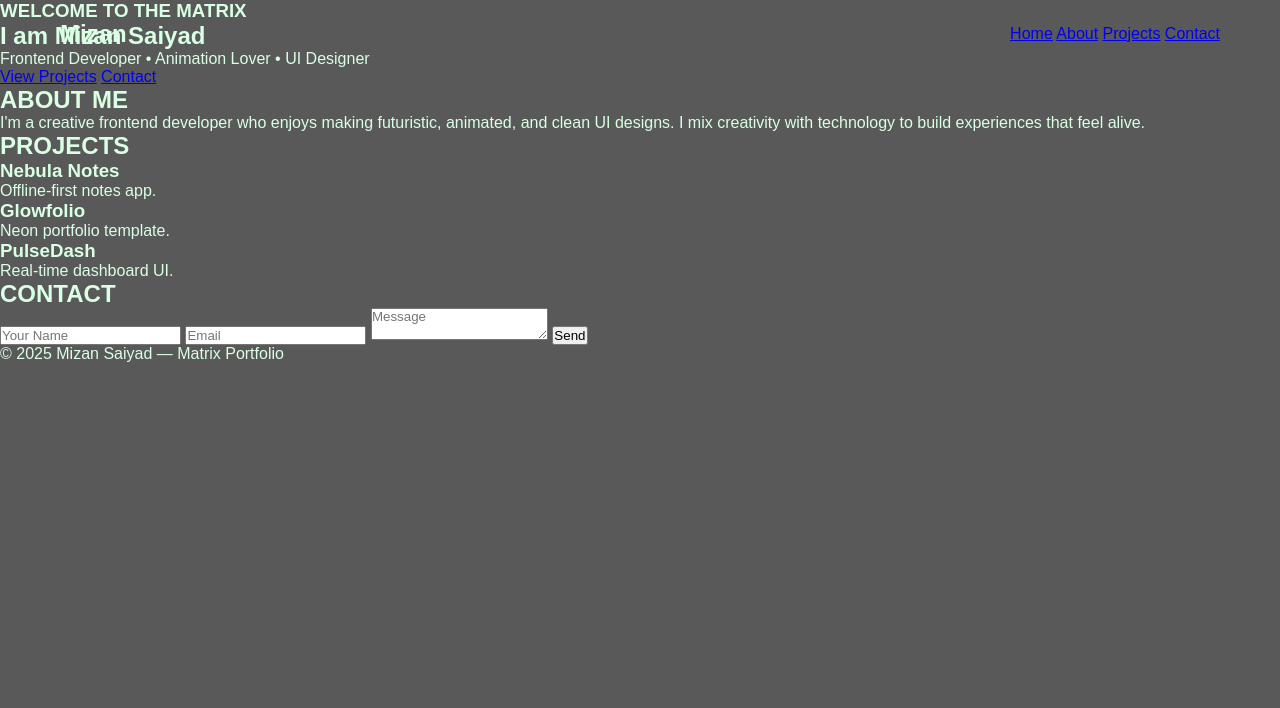
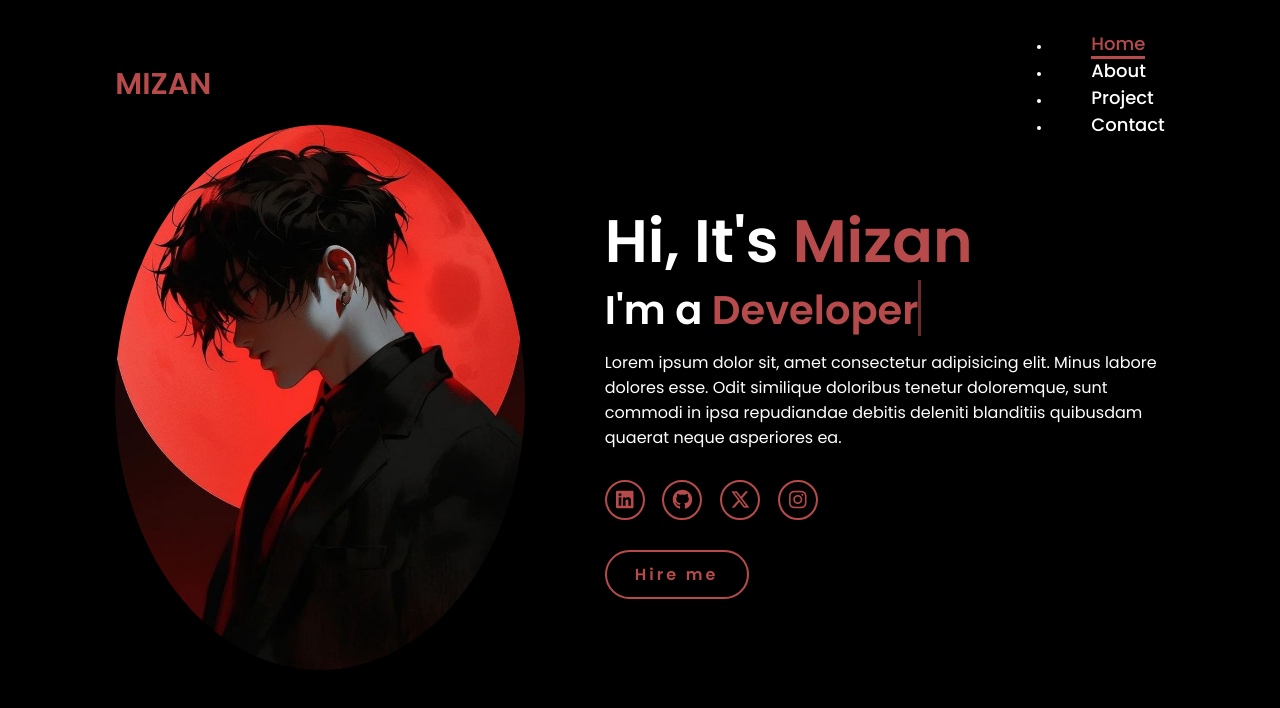
Before and after one commit to saiyadmizanali/mizan_pf, a plain HTML site: page index.html in a window 1280 px wide. Drawn offline with Linux system fonts and the light colour scheme.

Commit message:
for link

```diff
--- /dev/null
+++ b/about.css
@@ -0,0 +1,70 @@
+* {
+    margin: 0;
+    padding: 0;
+    box-sizing: border-box;
+    font-family: Poppins, sans-serif;
+}
+
+body {
+    background: #000;
+    color: white;
+}
+
+/* NAVBAR */
+nav {
+    width: 100%;
+    padding: 20px 60px;
+    display: flex;
+    justify-content: space-between;
+    align-items: center;
+}
+
+nav ul {
+    display: flex;
+    gap: 30px;
+}
+
+nav ul li a {
+    color: white;
+    font-size: 18px;
+    text-decoration: none;
+}
+
+nav ul li a.active,
+nav ul li a:hover {
+    color: #c05757;
+}
+
+/* ABOUT SECTION */
+.about-section {
+    width: 100%;
+    padding: 80px 10%;
+    display: flex;
+    align-items: center;
+    gap: 40px;
+}
+
+.about-img img {
+    width: 330px;
+    border-radius: 15px;
+}
+
+.about-info h1 {
+    font-size: 45px;
+    margin-bottom: 20px;
+}
+
+.about-info p {
+    font-size: 18px;
+    line-height: 1.6;
+    color: #ccc;
+}
+
+.skills {
+    margin-top: 20px;
+}
+
+.skills h3 {
+    font-size: 22px;
+    color: #c05757;
+}
--- /dev/null
+++ b/contact.css
@@ -0,0 +1,77 @@
+* {
+    margin: 0;
+    padding: 0;
+    box-sizing: border-box;
+    font-family: Poppins, sans-serif;
+}
+
+body {
+    background: #000;
+    color: white;
+}
+
+nav {
+    width: 100%;
+    padding: 20px 60px;
+    display: flex;
+    justify-content: space-between;
+    align-items: center;
+}
+
+nav ul {
+    display: flex;
+    gap: 30px;
+}
+
+nav ul li a {
+    color: white;
+    font-size: 18px;
+    text-decoration: none;
+}
+
+nav ul li a.active,
+nav ul li a:hover {
+    color: #c05757;
+}
+
+.contact-section {
+    padding: 70px 10%;
+    text-align: center;
+}
+
+.contact-section h1 {
+    font-size: 45px;
+    margin-bottom: 40px;
+}
+
+form {
+    max-width: 450px;
+    margin: auto;
+    display: flex;
+    flex-direction: column;
+    gap: 20px;
+}
+
+form input,
+form textarea {
+    width: 100%;
+    padding: 15px;
+    border-radius: 10px;
+    border: none;
+    background: #111;
+    color: white;
+}
+
+form button {
+    padding: 15px;
+    border: none;
+    background: #c05757;
+    color: white;
+    font-size: 18px;
+    border-radius: 10px;
+    cursor: pointer;
+}
+
+form button:hover {
+    opacity: 0.8;
+}
--- a/index.html
+++ b/index.html
@@ -1,78 +1,43 @@
+
 <!DOCTYPE html>
 <html lang="en">
+
 <head>
     <meta charset="UTF-8">
     <meta name="viewport" content="width=device-width, initial-scale=1.0">
-    <title>Mizan Saiyad | Matrix Portfolio</title>
+    <link rel="stylesheet" href="https://cdnjs.cloudflare.com/ajax/libs/font-awesome/6.5.2/css/all.min.css">
     <link rel="stylesheet" href="style.css">
+    <title>Portfolio Website</title>
 </head>
 <body>
+    <header>
+        <a href="#" class="logo">MIZAN</a>
 
-    <header>
-        <h2 class="logo">Mizan</h2>
         <nav>
-            <a href="#home">Home</a>
-            <a href="#about">About</a>
-            <a href="#projects">Projects</a>
-            <a href="#contact">Contact</a>
+            <ul>
+                <li><a  class="active" href="index.html">Home</a></li>
+                 <li><a href="about.html">About</a></li>
+                 <li><a href="project.html">Project</a></li>
+                 <li><a href="contact.html">Contact</a></li>
+             </ul>
         </nav>
     </header>
-
-    <section id="home" class="hero">
-        <div class="content">
-            <h3>WELCOME TO THE MATRIX</h3>
-            <h1>I am <span>Mizan Saiyad</span></h1>
-            <p>Frontend Developer • Animation Lover • UI Designer</p>
-
-            <div class="buttons">
-                <a href="#projects" class="btn">View Projects</a>
-                <a href="#contact" class="btn2">Contact</a>
+    <section class="home">
+        <div class="home-img">
+            <img src="/images/main.jpg" alt="">
+        </div>
+        <div class="home-content">
+            <h1>Hi, It's <span>Mizan</span></h1>
+            <h3 class="typing-text">I'm a <span></span></h3>
+            <p>Lorem ipsum dolor sit, amet consectetur adipisicing elit. Minus labore dolores esse. Odit similique doloribus tenetur doloremque, sunt commodi in ipsa repudiandae debitis deleniti blanditiis quibusdam quaerat neque asperiores ea.</p>
+            <div class="social-icons">
+                <a href="#"><i class="fa-brands fa-linkedin"></i></a>
+                <a href="#"><i class="fa-brands fa-github"></i></a>
+                <a href="#"><i class="fa-brands fa-x-twitter"></i></a>
+                <a href="#"><i class="fa-brands fa-instagram"></i></a>
             </div>
+            <a href="#" class="btn">Hire me</a>
         </div>
     </section>
-
-    <section id="about" class="section">
-        <h2 class="title">ABOUT ME</h2>
-        <p>
-            I'm a creative frontend developer who enjoys making futuristic,
-            animated, and clean UI designs. I mix creativity with technology
-            to build experiences that feel alive.
-        </p>
-    </section>
-
-    <section id="projects" class="section">
-        <h2 class="title">PROJECTS</h2>
-
-        <div class="project-grid">
-            <div class="card">
-                <h3>Nebula Notes</h3>
-                <p>Offline-first notes app.</p>
-            </div>
-            <div class="card">
-                <h3>Glowfolio</h3>
-                <p>Neon portfolio template.</p>
-            </div>
-            <div class="card">
-                <h3>PulseDash</h3>
-                <p>Real-time dashboard UI.</p>
-            </div>
-        </div>
-    </section>
-
-    <section id="contact" class="section">
-        <h2 class="title">CONTACT</h2>
-
-        <form class="contact-form">
-            <input type="text" placeholder="Your Name">
-            <input type="email" placeholder="Email">
-            <textarea placeholder="Message"></textarea>
-            <button class="btn">Send</button>
-        </form>
-    </section>
-
-    <footer>
-        © 2025 Mizan Saiyad — Matrix Portfolio
-    </footer>
-
 </body>
 </html>
--- /dev/null
+++ b/project.css
@@ -0,0 +1,71 @@
+* {
+    margin: 0;
+    padding: 0;
+    box-sizing: border-box;
+    font-family: Poppins, sans-serif;
+}
+
+body {
+    background: #000;
+    color: white;
+}
+
+/* NAVBAR */
+nav {
+    width: 100%;
+    padding: 20px 60px;
+    display: flex;
+    justify-content: space-between;
+    align-items: center;
+}
+
+nav ul {
+    display: flex;
+    gap: 30px;
+}
+
+nav ul li a {
+    color: white;
+    font-size: 18px;
+    text-decoration: none;
+}
+
+nav ul li a.active,
+nav ul li a:hover {
+    color: #c05757;
+}
+
+/* PROJECT SECTION */
+.project-section {
+    padding: 80px 10%;
+}
+
+.project-section h1 {
+    text-align: center;
+    font-size: 45px;
+    margin-bottom: 40px;
+}
+
+.project-container {
+    display: grid;
+    grid-template-columns: repeat(auto-fit, minmax(280px, 1fr));
+    gap: 30px;
+}
+
+.card {
+    background: #0e0e0e;
+    padding: 25px;
+    border-radius: 15px;
+    border: 1px solid #222;
+    transition: 0.3s;
+}
+
+.card:hover {
+    transform: translateY(-8px);
+    border-color: #c05757;
+}
+
+.card h2 {
+    color: #c05757;
+    margin-bottom: 10px;
+}
--- a/style.css
+++ b/style.css
@@ -1,38 +1,272 @@
+
+@import url('https://fonts.googleapis.com/css2?family=Poppins:wght@100;200;300;400;500;600&display=swap');
+
 *{
     margin: 0;
     padding: 0;
     box-sizing: border-box;
-    font-family: "Poppins", sans-serif;
+    text-decoration: none;
+    border: none;
+    outline: none;
+    font-family: 'Poppins', sans-serif;
+}
+
+html{
+    font-size: 62.5%;
 }
 
 body{
-    background: url("/mnt/data/hecker.jpg");
-    background-size: cover;
-    background-position: center;
-    background-attachment: fixed;
-    color: #d9ffe4;
+    width: 100%;
+    height: 100vh;
+    overflow-x: hidden;
+    background-color: black;
+    color: white;
 }
 
-/* DARK OVERLAY FOR CLEAR TEXT */
-body::before{
-    content:"";
+header{
+    margin-top: 20px;
     position: fixed;
-    top:0;
-    left:0;
-    width:100%;
-    height:100%;
-    background: rgba(0,0,0,0.65);
-    backdrop-filter: blur(1px);
-    z-index:-1;
-}
-
-/* HEADER */
-header{
+    top: 0;
+    left: 0;
     width: 100%;
-    padding: 20px 60px;
+    padding: 1rem 9%;
+    background-color: transparent;
+    filter: drop-shadow(10px);
     display: flex;
     justify-content: space-between;
     align-items: center;
-    position: fixed;
-    top: 0;
-    background: rgba(0,
+    z-index: 100;
+}
+
+.logo{
+    font-size: 3rem;
+    color: #b74b4b;
+    font-weight: 800;
+    cursor: pointer;
+    transition: 0.5s ease;
+}
+
+.logo:hover{
+    transform: scale(1.1);
+}
+
+
+
+nav a{
+    font-size: 1.8rem;
+    color: white;
+    margin-left: 4rem;
+    font-weight: 500;
+    transition: 0.3s ease;
+    border-bottom: 3px solid transparent;
+}
+
+nav a:hover,
+nav a.active{
+    color: #b74b4b;
+    border-bottom: 3px solid #b74b4b;
+}
+
+@media(max-width:995px){
+    nav{
+        position: absolute;
+        display: none;
+        top: 0;
+        right: 0;
+        width: 40%;
+        border-left: 3px solid #b74b4b;
+        border-bottom: 3px solid #b74b4b;
+        border-bottom-left-radius: 2rem;
+        padding: 1rem solid;
+        background-color: #161616;
+        border-top: 0.1rem solid rgba(0,0,0,0.1);
+    }
+
+    nav.active{
+        display: block;
+    }
+
+    nav a{
+        display: block;
+        font-size: 2rem;
+        margin: 3rem 0;
+    }
+
+    nav a:hover,
+    nav a.active{
+        padding: 1rem;
+        border-radius: 0.5rem;
+        border-bottom: 0.5rem solid #b74b4b;
+    }
+}
+
+section{
+    min-height: 100vh;
+    padding: 5rem 9% 5rem;
+}
+
+.home{
+    display: flex;
+    justify-content: center;
+    align-items: center;
+    gap: 8rem;
+    background-color: black;
+}
+
+.home .home-content h1{
+    font-size: 6rem;
+    font-weight: 700;
+    line-height: 1.3;
+}
+
+span{
+    color: #b74b4b;
+}
+
+.home-content h3{
+    font-size: 4rem;
+    margin-bottom: 1rem;
+    font-weight: 700;
+}
+
+.home-content p{
+    font-size: 1.6rem;
+}
+
+.home-img{
+    border-radius: 50%;
+}
+
+.home-img img{
+    position: relative;
+    width: 32vw;
+    border-radius: 50%;
+    box-shadow: 0 0 25px solid #b74b4b;
+    cursor: pointer;
+    transition: 0.2s linear;
+}
+
+.home-img img:hover{
+    font-size: 1.8rem;
+    font-weight: 500;
+}
+
+.social-icons a{
+    display: inline-flex;
+    justify-content: center;
+    align-items: center;
+    width: 4rem;
+    height: 4rem;
+    background-color: transparent;
+    border: 0.2rem solid #b74b4b;
+    font-size: 2rem;
+    border-radius: 50%;
+    margin: 3rem 1.5rem 3rem 0;
+    transition: 0.3s ease;
+    color: #b74b4b;
+}
+
+.social-icons a:hover{
+    color: black;
+    transform: scale(1.3) translateY(-5px);
+    background-color: #b74b4b;
+    box-shadow: 0  0 25px #b74b4b;
+}
+
+.btn{
+    display: inline-block;
+    padding: 1rem 2.8rem;
+    background-color: black;
+    border-radius: 4rem;
+    font-size: 1.6rem;
+    color: #b74b4b;
+    letter-spacing: 0.3rem;
+    font-weight: 600;
+    border: 2px solid #b74b4b;
+    transition: 0.3s ease;
+    cursor: pointer;
+}
+
+.btn:hover{
+    transform: scale3d(1.03);
+    background-color: #b74b4b;
+    color: black;
+    box-shadow: 0 0 25px #b74b4b;
+}
+
+.typing-text{
+    font-size: 34px;
+    font-weight: 600;
+    min-width: 280px;
+}
+
+.typing-text span{
+    position: relative;
+}
+
+.typing-text span::before{
+    content: "software Developer";
+    color: #b74b4b;
+    animation: words 20s infinite;
+}
+
+.typing-text span::after{
+    content: "";
+    background-color: black;
+    position: absolute;
+    width: calc(100% + 8px);
+    height: 100%;
+    border-left: 3px solid black;
+    right: -8;
+    animation: cursor 0.6s infinite;
+}
+
+@keyframes cursor{
+    to{
+        border-left: 3px solid #b74b4b;
+    }
+}
+
+@keyframes words{
+    0%, 20%{
+        content: "Web Developer";
+    }
+    21%, 40%{
+        content: "Developer";
+    }
+    41%, 60%{
+        content: "Web Designer";
+    }
+    61%, 80%{
+        content: "Youtuber";
+    }
+    81%, 100%{
+        content: "Script Writer";
+    }
+}
+
+@media (max-width: 1000px){
+    .home{
+        gap: 4rem;
+    }
+}
+
+@media(max-width:995px){
+    .home{
+        flex-direction: column;
+        margin: 5rem 4rem;
+    }
+
+    .home .home-content h3{
+        font-size: 2.5rem;
+    }
+
+    .home-content h1{
+        font-size: 5rem;
+    }
+
+    .home-img img{
+        width: 70vw;
+        margin-top: 4rem;
+    }
+}
```
Also changed, not shown: about.html (added, +42 -0 lines), contact.html (added, +34 -0 lines), project.html (added, +45 -0 lines), images/img1.jpg (deleted), images/main.jpg (added).
